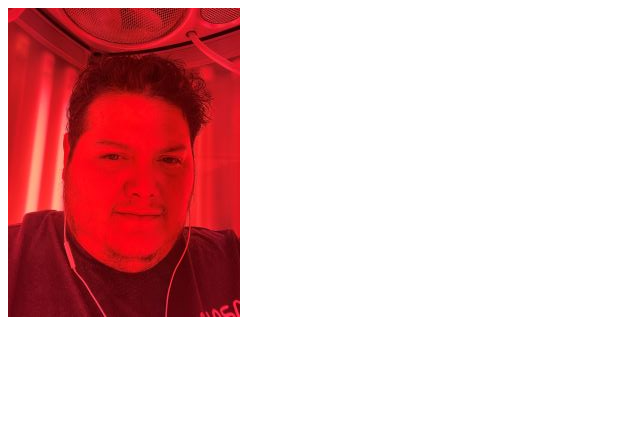
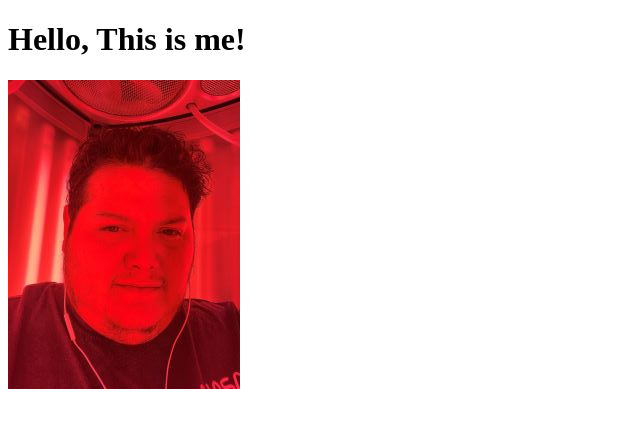
Before and after one commit to CIT82/joseb-pub, a plain HTML site: page pages/index.html in a window 1280 px wide. Shown: the whole page, without its empty margins (0-640 px from the left). Drawn offline with Linux system fonts and the light colour scheme.

Commit message:
Update index.html

```diff
--- a/pages/index.html
+++ b/pages/index.html
@@ -6,6 +6,7 @@
     <title>Jose Baron</title>
   </head>
   <body>
+    <h1 >Hello, This is me!</h1>
     <img src="../images/profilepic.jpg" alt="Jose Baron" />
   </body>
 </html>
```
